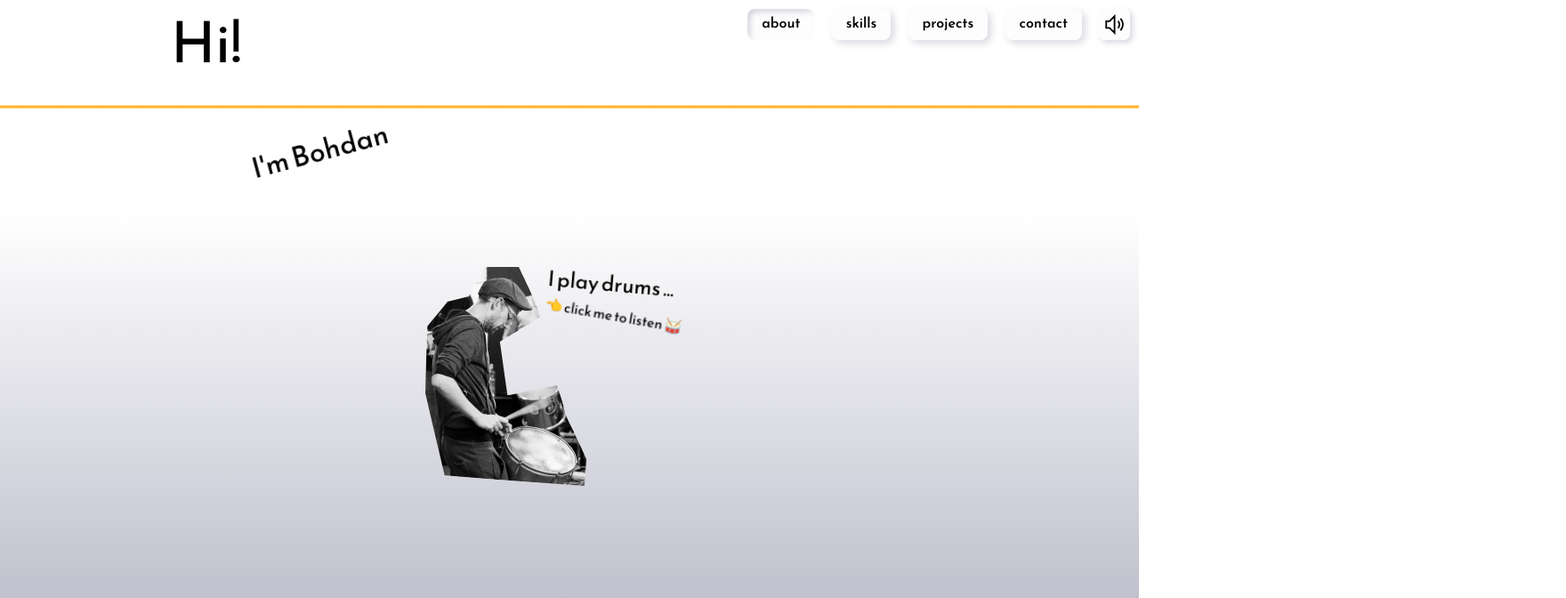
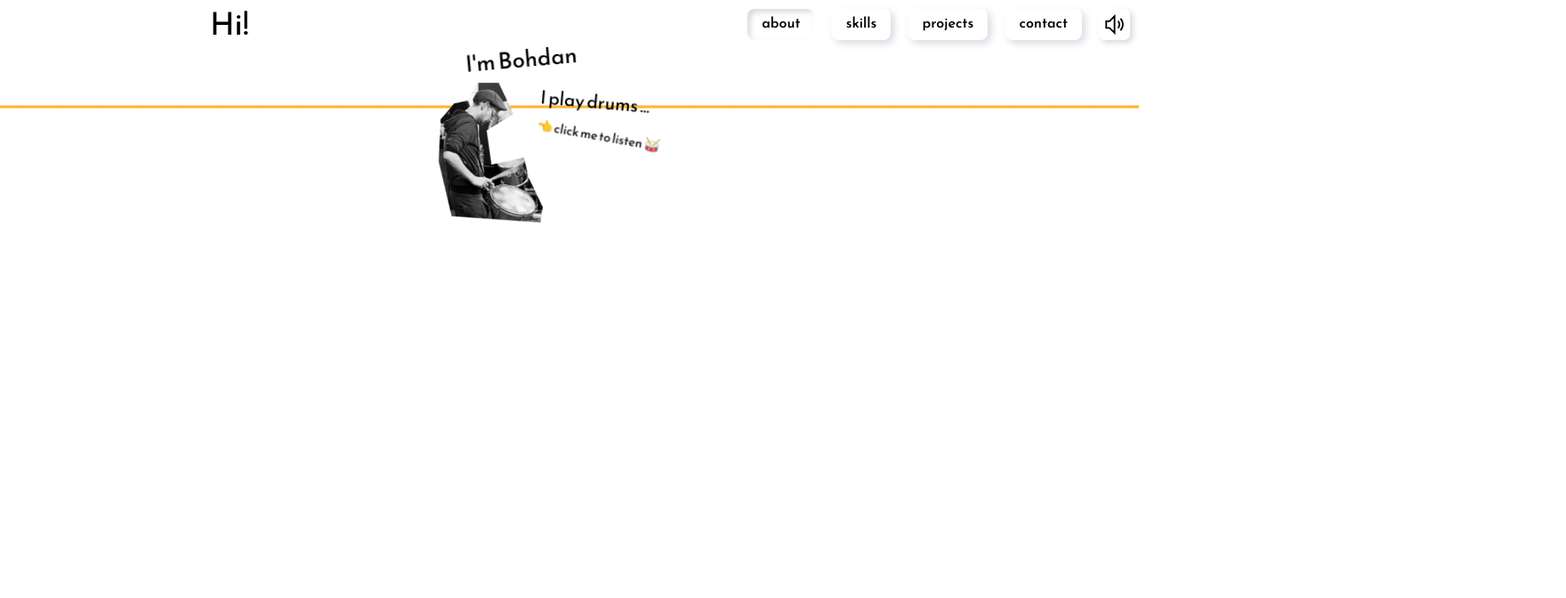
Before and after one commit to BohdanOne/bohdanone.github.io, a React (Create React App) app: page / in a window 1280 px wide. Shown: the top 672 px of the page at 89% size, 1760 px wide, since content can reach past the window. Built offline with nearby package versions, Linux system fonts and the light colour scheme.

Commit message:
Fix mobile layout: size iPhone5s

```diff
--- a/src/components/AboutPage/AudioTogglingImage.js
+++ b/src/components/AboutPage/AudioTogglingImage.js
@@ -33,7 +33,6 @@ const AudioTogglingImage = props => {
   };
 
   return (
-    <>
     <img
       className={ props.imgClass }
       src={ props.imgSrc[0] }
@@ -44,7 +43,6 @@ const AudioTogglingImage = props => {
       tabIndex="0"
       role="button"
     />
-    </>
   );
 }
 
--- a/src/components/Header/MainNav.js
+++ b/src/components/Header/MainNav.js
@@ -26,7 +26,7 @@ const MainNav = props => {
 }
 
 const mapStateToProps = state => {
-  return { sound: state.sound.isOn};
+  return { sound: state.sound.isOn };
 }
 
 export default connect(mapStateToProps)(MainNav);
--- a/src/styles/_AboutPage.scss
+++ b/src/styles/_AboutPage.scss
@@ -1,7 +1,7 @@
 .AboutPage {
   display: grid;
   grid-template-columns: 1fr;
-  grid-template-rows: minmax(100px, 300px) minmax(300px, 1fr) 50px;
+  grid-template-rows: minmax(100px, 200px) minmax(300px, 1fr) 30px;
   position: absolute;
   top: 0;
   left: 0;
@@ -18,13 +18,13 @@
       width: max-content;
     }
     .bohdan {
-      align-self: center;
+      align-self: flex-end;
       height: max-content;
       width: max-content;
       font-size: 2rem;
       opacity: 0;
       transform-origin: top right;
-      transform: rotate(-15deg);
+      transform: translateY(-90%) rotate(-15deg);
       animation: fade-in 1.2s 1s ease-in-out forwards;
     }
   }
@@ -33,13 +33,12 @@
     min-width: 320px;
     font-weight: 200;
     justify-self: center;
-    position: relative;
       .play-drums {
         display: inline-block;
         font-size: 1.5rem;
         line-height: 1.1;
         transform-origin: top left;
-        transform: rotate(5deg);
+        transform: rotate(5deg) translateY(40%);
         opacity: 0;
         animation: fade-in 1.2s 2.5s ease-in-out forwards;
       }
@@ -50,7 +49,7 @@
       }
       .make-apps {
         position: absolute;
-        bottom: 10px;
+        bottom: 30px;
         width: 100%;
         text-align: center;
         font-size: 1.6rem;
@@ -94,6 +93,55 @@
   }
 }
 
+@media (orientation: landscape) {
+  body {
+    background: #fff;
+  }
+
+  .AboutPage {
+    grid-template-rows: 80px 1fr 90px;
+    .main-header {
+      justify-content: space-around;
+      width: 60%;
+      .hi {
+        font-size: 2.2rem;
+      }
+      .bohdan {
+        font-size: 1.6rem;
+        transform: rotate(-5deg);
+      }
+    }
+
+    .main-display {
+        .play-drums {
+          font-size: 1.3rem;
+        }
+        .click-me {
+          font-size: .9rem;
+        }
+        .make-apps {
+          bottom: 80px;
+          padding-right: 20px;
+          text-align: right;
+          font-size: 1.4rem;
+        }
+        .drummer {
+          height: 170px;
+          float: left;
+          padding-top: 13px;
+          -webkit-clip-path: none;
+          clip-path: none;
+          shape-outside: none;
+          -webkit-shape-outside: none;
+          shape-margin: 0;
+        }
+      }
+
+    .disclaimer {
+      font-size: 0.8rem;
+    }
+  }
+}
 // @media (orientation: landscape) and (max-width: 812px) {
 //   .AboutPage {
 //     grid-template-rows: minmax(70px, 90px) minmax(200px, 1fr) 20px;
--- a/src/styles/_base.scss
+++ b/src/styles/_base.scss
@@ -28,20 +28,11 @@ body {
   z-index: 1;
 }
 
-// @media (orientation: landscape) and (max-width: 812px) {
-//   html {
-//     font-size: 14px;
-//   }
-//   body {
-//     background: #fff;
-//   }
-// }
-
 canvas {
+  position: absolute;
   left: 0;
-  position: absolute;
+  top: 0;
   height: 30%;
-  top: 0;
   width: 100%;
   z-index: -1;
 }
@@ -52,7 +43,6 @@ button {
 }
 
 .icon {
-  background-color: rgba(111, 111, 143, 0.01);
   border-radius: .5em;
   box-shadow: var(--shadow);
   height: 2.2rem;
```
Also changed, not shown: 1 other file (tests, documents, lock files or other folders). Lines whose indentation alone changed are shown as unchanged.
